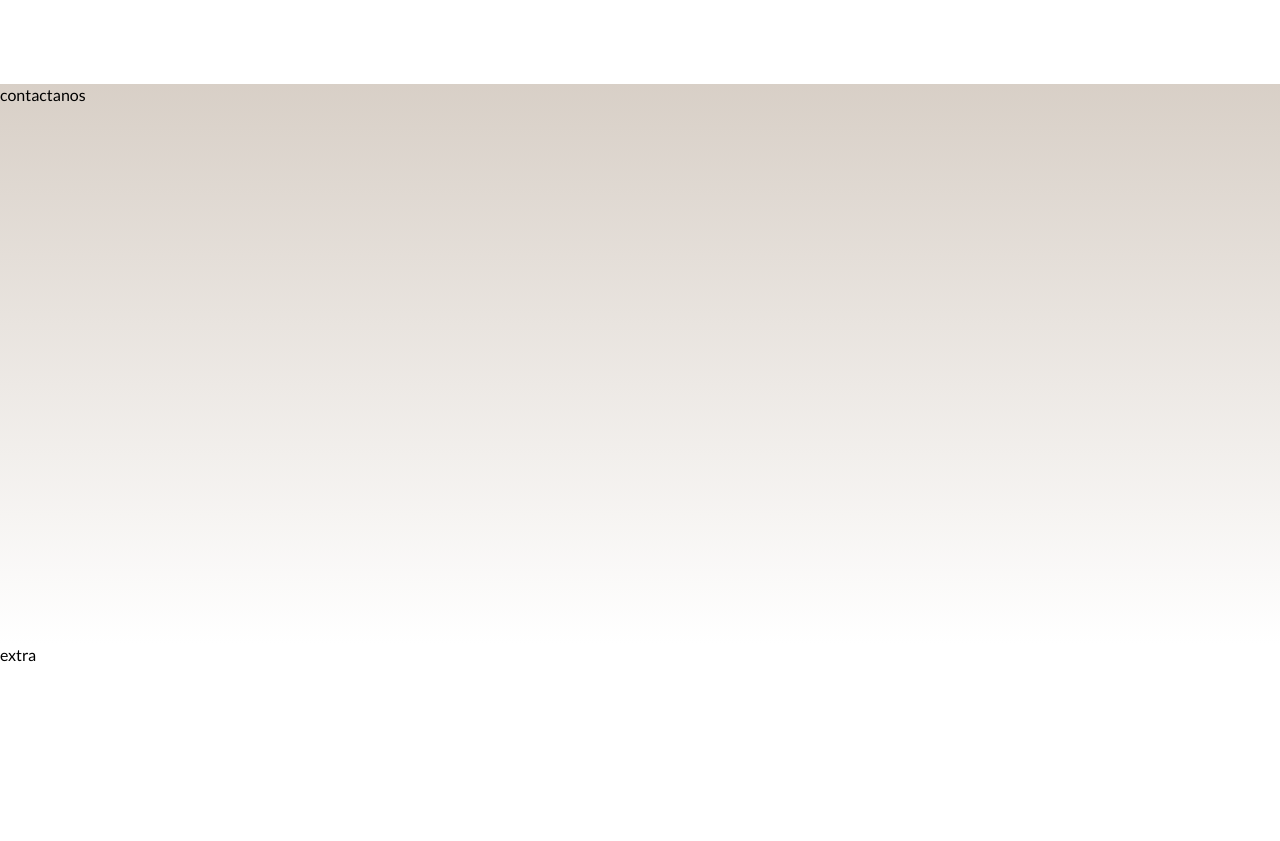
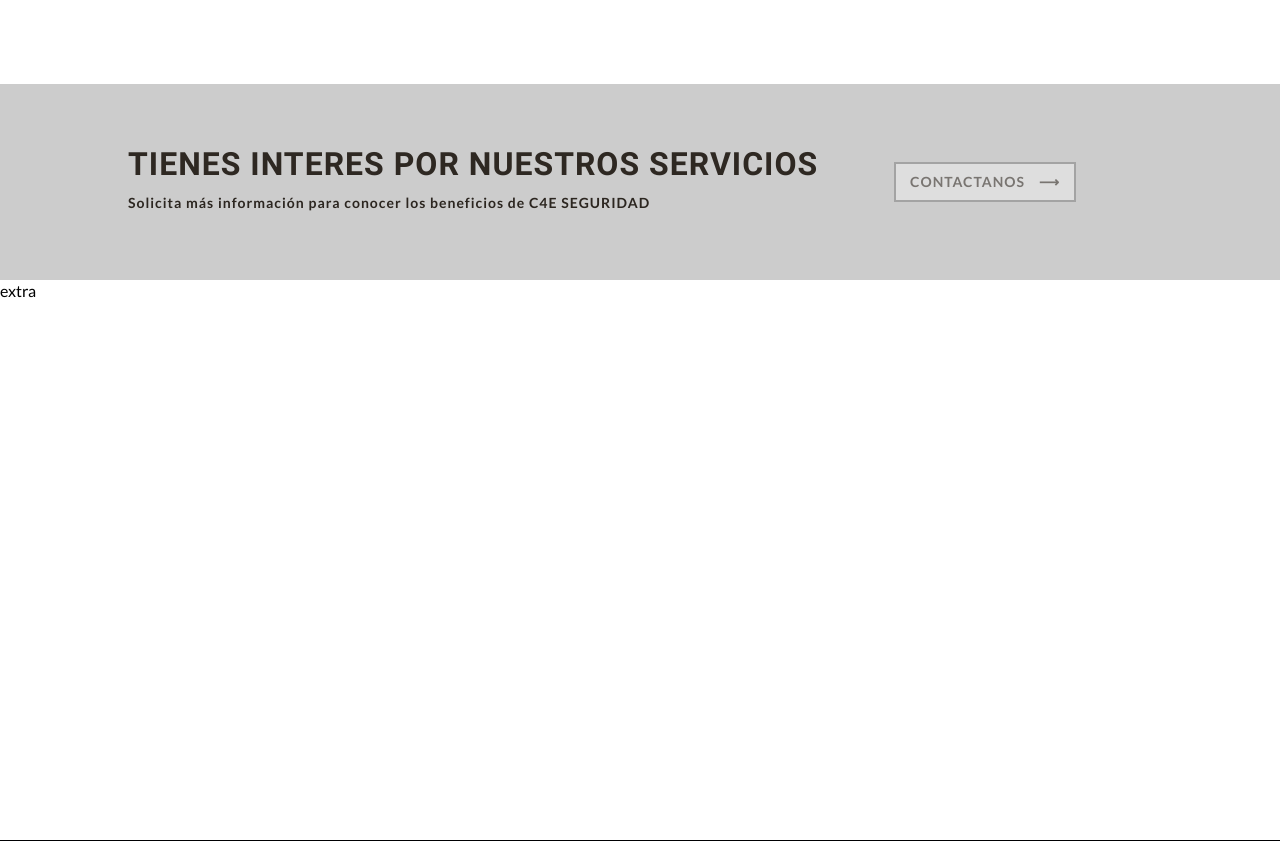
Before and after one commit to SeguridadC4E/web_c4e, a React (Vite) app: page / in a window 1280 px wide. Shown: the part 2598-3439 px from the top of the page. Built offline with nearby package versions, Linux system fonts and the light colour scheme.

Commit message:
Se agrega la seccion de contactos en la Home con estilos

```diff
--- a/src/components/CardsService.jsx
+++ b/src/components/CardsService.jsx
@@ -25,7 +25,7 @@ const CardsServices = () => {
               <Link
                 to='/servicios/:id'
                 className='fragment-card-button'
-              >Seguir
+              >Conocer más
               </Link>
             </div>
           </article>
--- a/src/index.css
+++ b/src/index.css
@@ -320,4 +320,11 @@ body {
   .section-about-info-body{
     padding: 1em;
   }
+  .section-contact{
+    flex-direction: column;
+    text-align: center;
+  }
+  .section-contact-title{
+    padding-top: .9375rem;
+  }
 }
--- a/src/page/Main.css
+++ b/src/page/Main.css
@@ -196,7 +196,6 @@
 
   padding: .5em 1em;
   margin: 1em auto;
-  max-width: 10.9375em;
 }
 
 .article-link spang{
@@ -245,6 +244,9 @@
   transform: scale(1, 1);
 }
 
+.article-button{
+  max-width: 10.9375rem;
+}
 
 /*SECTION-ABOUT*/
 .section-about{
@@ -313,11 +315,32 @@
 
 /*SECTION-CONTACT*/
 .section-contact{
-  background: linear-gradient(rgba(183, 167, 151, 0.541), #ffffff44);
-  height: 70vh;
+  background: var(--color-box-shadow);
+  display: flex;
+  flex-direction: row;
+  justify-content: space-between;
+  align-items: center;
+  /* gap: 1rem; */
+  padding: 5% 10%;
 }
-
-.section-contact-title{}
+.section-contact-div{
+  /* background:cyan; */
+  letter-spacing:.0625rem;
+}
+.section-contact-title{
+  color: var(--color-text-title);
+  font-family: var(--type-title);
+  font-size: clamp(1.125rem, 3vw, 2rem);
+  font-weight: 700;
+  text-transform: uppercase;
+  line-height: 1.75rem;
+}
+.section-contact-p{
+  color: var(--color-text-paragraph);
+  font-size: clamp(.875rem, 1vw, 1.1875rem);
+  font-weight: 700;
+  padding-top: 1em;
+}
 
 /*SECTION-EXTRA*/
 .section-extra{
--- a/src/page/Main.jsx
+++ b/src/page/Main.jsx
@@ -79,8 +79,13 @@ const Main = () => {
         <h2 className='section-services-title'>nuestros servicios</h2>
         <CardsService />
       </section>
+      {/* section contact */}
       <section className='section-contact'>
-        <h3 className='section-contact-title'>contactanos</h3>
+        <div className='section-contact-div'>
+          <h2 className='section-contact-title'>Tienes interes por nuestros servicios</h2>
+          <p className='section-contact-p'>Solicita más información para conocer los beneficios de C4E SEGURIDAD</p>
+        </div>
+        <Link className='article-link' to='/contacto'>contactanos<span>&#10230;</span></Link>
       </section>
       <section className='section-extra'>
         <h3 className='section-extra-title'>extra</h3>
```
